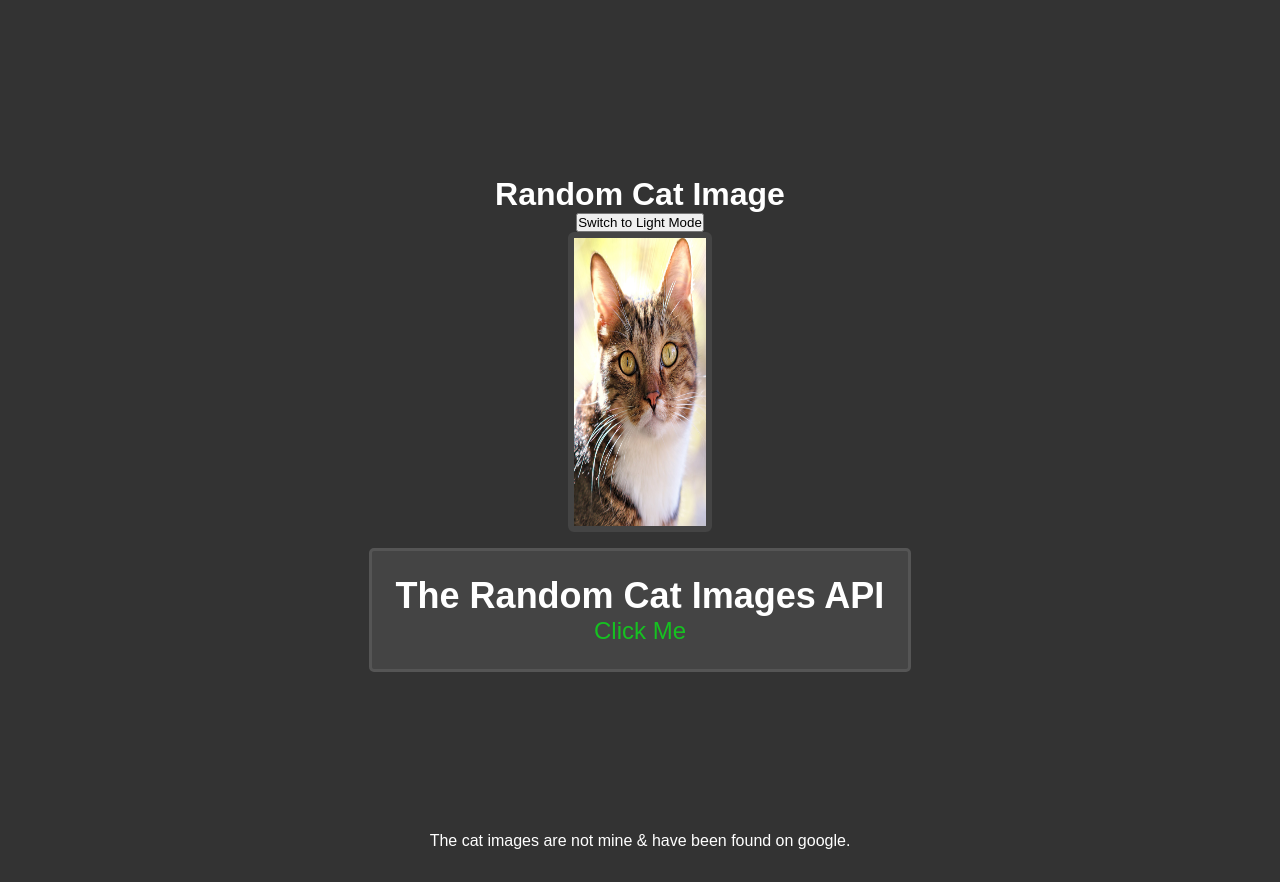
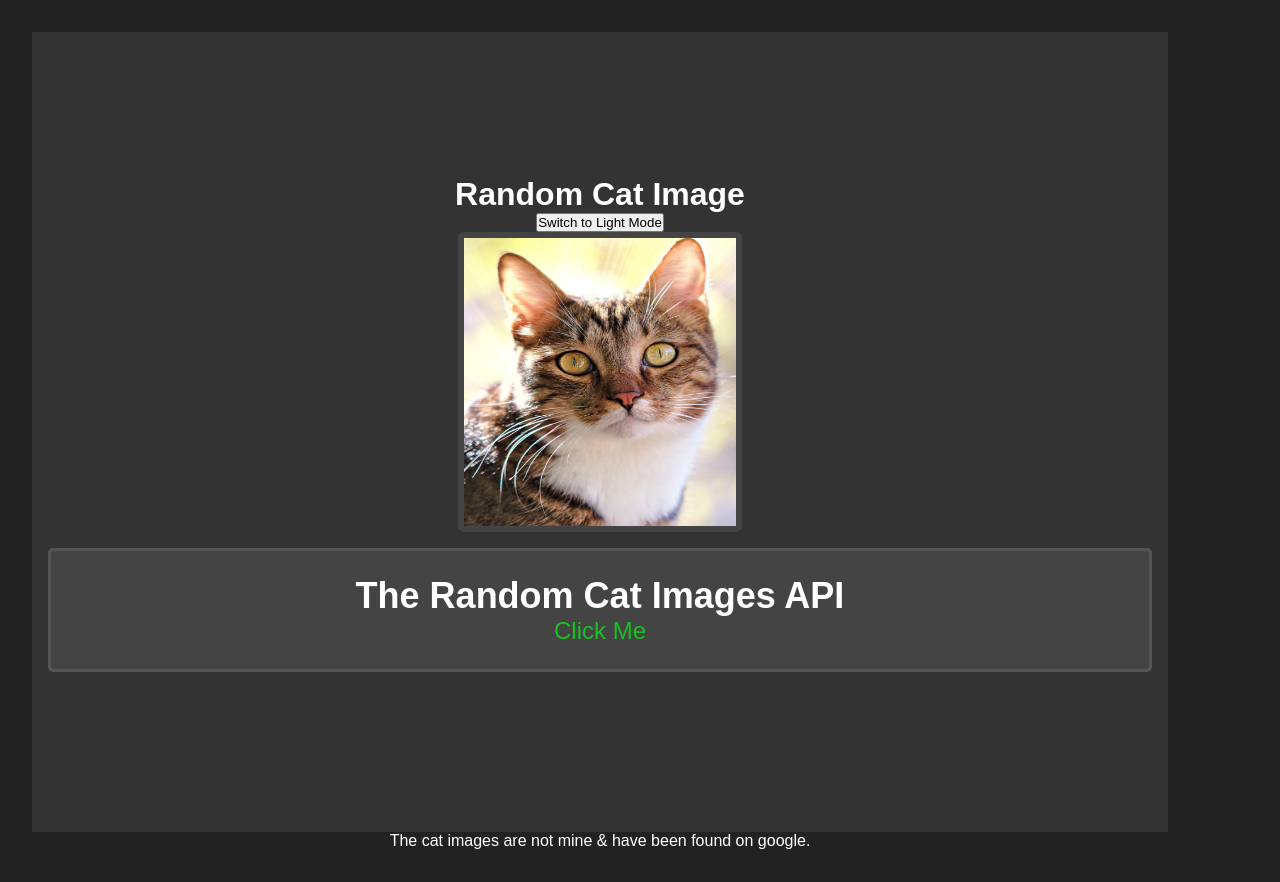
Before and after one commit to mrjokester0101/cat-api, a Next.js app: page / in a window 1280 px wide. Built offline with nearby package versions, Linux system fonts and the light colour scheme.

Commit message:
Update globals.css

```diff
--- a/styles/globals.css
+++ b/styles/globals.css
@@ -5,11 +5,21 @@
 }
 
 body {
-  background-color: #333;
+  font-family: Arial, sans-serif;
+  transition: background 0.3s, color 0.3s;
+}
+
+.light {
+  background-color: #f5f5f5;
+  color: #222;
+}
+
+.dark {
+  background-color: #222;
   color: #fff;
-  font-family: Arial, sans-serif;
-  min-height: 100vh;
-  display: flex;
-  justify-content: center;
-  align-items: center;
 }
+
+a {
+  text-decoration: none;
+  color: inherit;
+}
```
